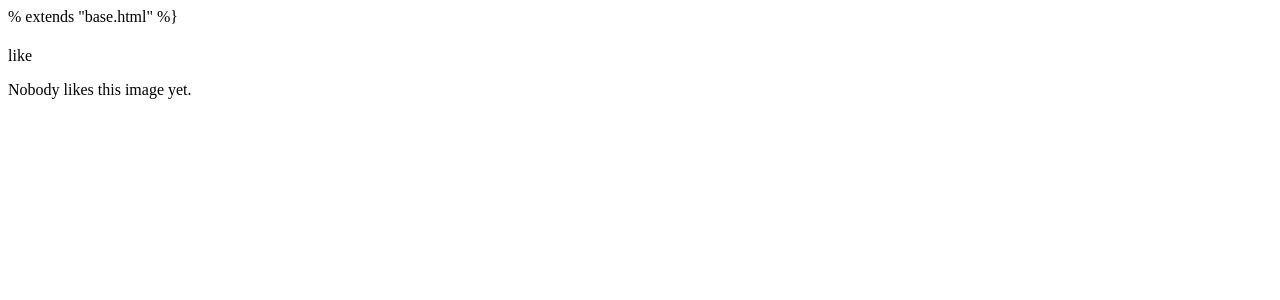
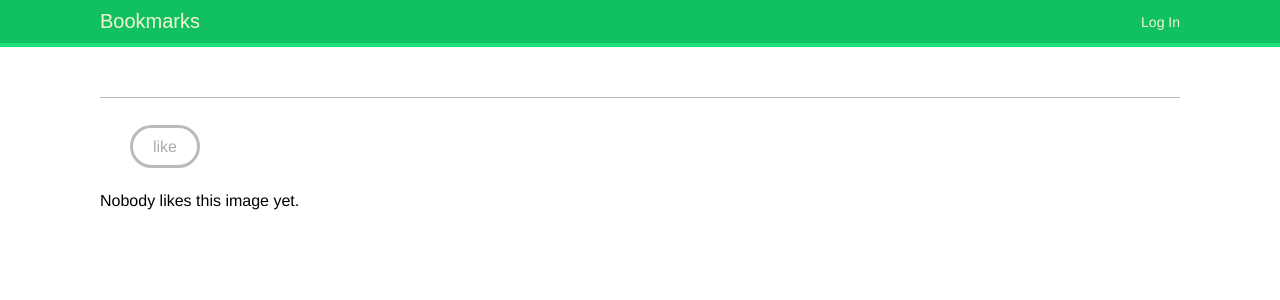
Before and after one commit to Ceasar15/Social-Website, a Django app: template bookmarks/templates/images/image/detail.html in a window 1280 px wide. Shown: the top 300 px of the page. Run offline with Django 3.2, Linux system fonts and the light colour scheme; the template is opened without the code that fills it, so the values that code supplies are empty.

Commit message:
detail view

```diff
--- a/bookmarks/templates/images/image/detail.html
+++ b/bookmarks/templates/images/image/detail.html
@@ -1,9 +1,9 @@
-% extends "base.html" %}
+{% extends "base.html" %}
 {% block title %}{{ image.title }}{% endblock %}
 {% block content %}
     <h1>{{ image.title }}</h1>
         <img src="{{ image.image.url }}" class="image-detail">
-        {% with total_likes=image.users_like.count %}
+        {% with total_likes=image.users_liked.count %}
             <div class="image-info">
                 <div>
                     <span class="count">
```
Lines whose indentation alone changed are shown as unchanged.
